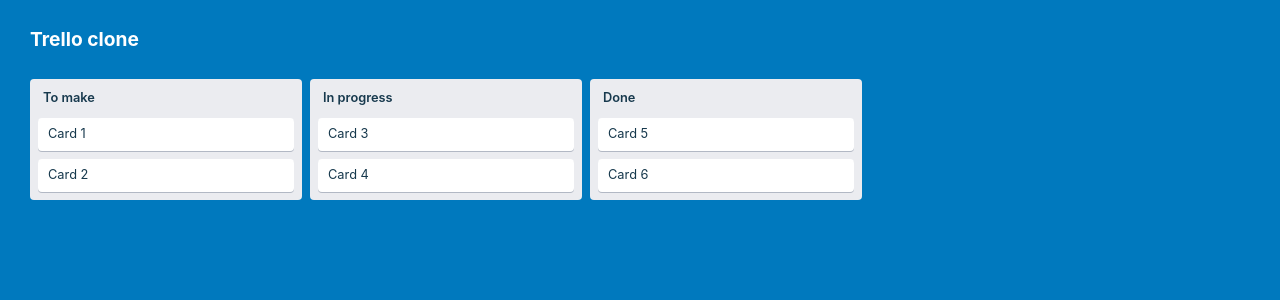
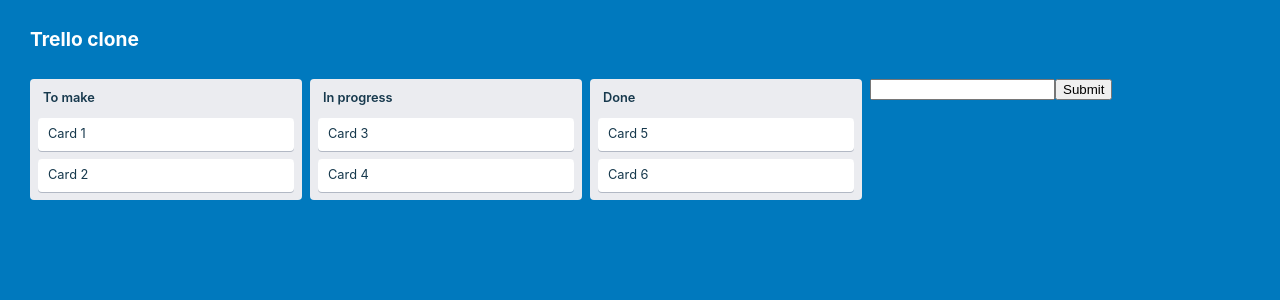
Before and after one commit to mefik1337/trello-copy, a React (Create React App) app: page / in a window 1280 px wide. Shown: the top 300 px of the page. Built offline with nearby package versions, Linux system fonts and the light colour scheme.

Commit message:
Its possible to add new columns...

```diff
--- /dev/null
+++ b/src/Components/Input/Input.js
@@ -0,0 +1,12 @@
+import React from 'react';
+
+const Input = ({handleSubmit, handleInput, Name}) => {
+    return(
+        <form onSubmit={handleSubmit}>
+            <input type="text" onChange={handleInput} value={Name} name={Name}/>
+            <input type="submit" />
+        </form>
+    )
+};
+
+export default Input
--- a/src/Container/App.js
+++ b/src/Container/App.js
@@ -2,6 +2,7 @@
 import './App.scss';
 import {Board} from "../Components/Board/Board";
 import {Card} from "../Components/Card/Card";
+import Input from "../Components/Input/Input";
 
 const initialData = [
     {title: 'To make', cards: ['Card 1', 'Card 2']},
@@ -13,6 +14,7 @@
     const [dataState, setDataState] = useState(initialData);
     const [isDragging, setIsDragging] = useState(false);
     const [isDraggingBoard, setIsDraggingBoard] = useState(false);
+    const [columnName, setColumnName] = useState('');
 
     const draggableItem = useRef();
     const draggableNode = useRef();
@@ -87,7 +89,15 @@
         }
         return "Board"
     };
-
+    const handleColumnInput = (e) => {
+      setColumnName(e.target.value);
+    };
+    const handleSubmit = (e) => {
+        e.preventDefault();
+      const newData = [...dataState, {title: columnName, cards: []}];
+      setDataState(newData);
+      setColumnName('');
+    };
     return (
         <div className="App">
             <h1 className="trello__title">Trello clone</h1>
@@ -114,6 +124,11 @@
                         ))}
                     </Board>
                 ))}
+                    <Input
+                        handleSubmit={handleSubmit}
+                        handleInput={handleColumnInput}
+                        Name={columnName}
+                    />
             </div>
         </div>
     );
```
